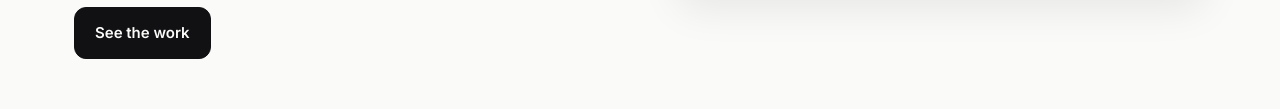
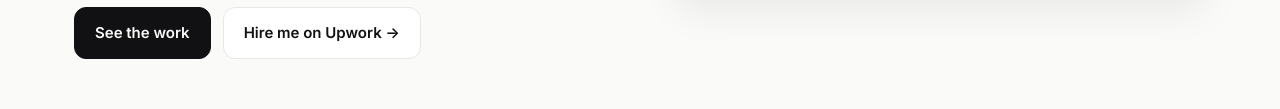
Before and after one commit to jack1071-maker/motion-portfolio, a plain HTML site: page index.html in a window 1280 px wide. Shown: the part 493-602 px from the top of the page. Drawn offline with Linux system fonts and the light colour scheme.

Commit message:
Link the Upwork profile
Co-Authored-By: Claude Opus 5.5 <noreply@anthropic.com>

```diff
--- a/index.html
+++ b/index.html
@@ -210,7 +210,7 @@
 </footer>
 <script>
   // Set this to your Upwork profile URL once it exists. Until then, the Upwork buttons stay hidden.
-  const UPWORK_URL = '';
+  const UPWORK_URL = 'https://www.upwork.com/freelancers/~01b034e307ce62fa89';
   document.querySelectorAll('[data-upwork]').forEach(a => { if (UPWORK_URL) { a.href = UPWORK_URL; a.target = '_blank'; a.rel = 'noopener'; } else a.style.display = 'none'; });
   // Only one video plays with sound at a time.
   document.querySelectorAll('.player video').forEach(v => v.addEventListener('play', () => document.querySelectorAll('.player video').forEach(o => { if (o !== v) o.pause(); })));
```
